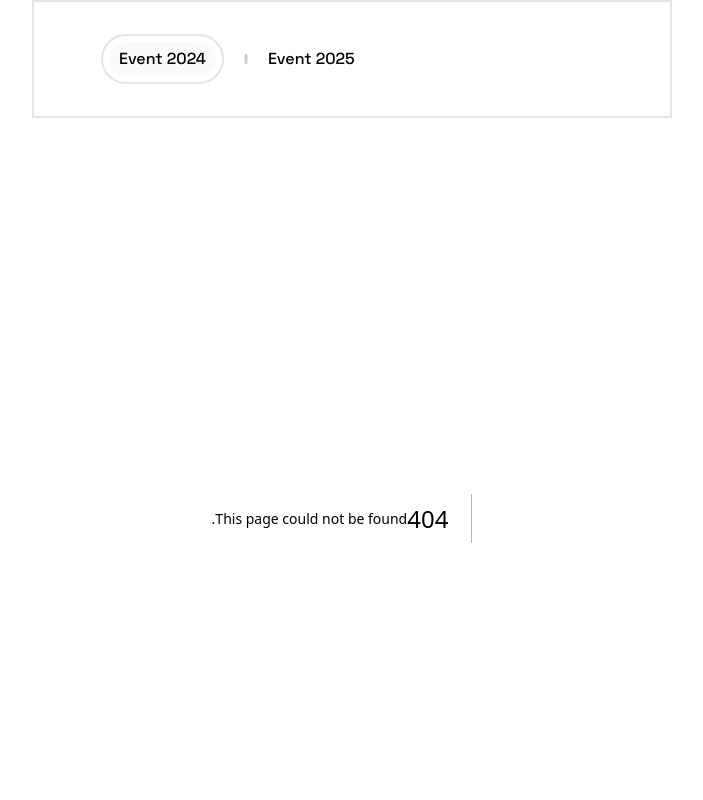
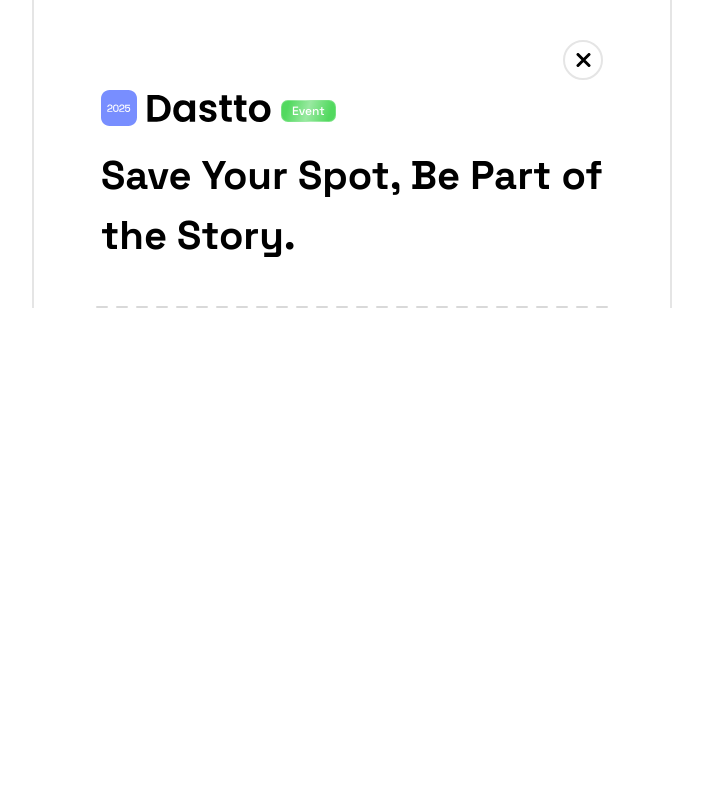
Before and after one commit to Dastto/Dassto-Event, a Next.js app: page /register in a window 1280 px wide. Before the commit this address had no page. Shown: the top 800 px of the page, without its empty margins (288-991 px from the left). Built offline with nearby package versions, Linux system fonts and the light colour scheme.

Commit message:
add HeroRegister

```diff
--- /dev/null
+++ b/src/app/register/page.tsx
@@ -0,0 +1,12 @@
+import RegisterTemolate from '@/components/templates/RegisterTemolate'
+import React from 'react'
+
+function page() {
+  return (
+    <div className="w-full max-w-[640px] sm:border-x-2 border-border">
+        <RegisterTemolate />
+    </div>
+  )
+}
+
+export default page
--- a/src/components/layouts/Footer.tsx
+++ b/src/components/layouts/Footer.tsx
@@ -1,9 +1,18 @@
+"use client";
+
 import Image from 'next/image'
 import Link from 'next/link'
 import React from 'react'
 import DasttoTextFooter from '@/public/images/Dastto-Footer-Text.svg'
+import { usePathname } from 'next/navigation'
 
 function Footer() {
+
+    const pathname = usePathname()
+
+    if (pathname === '/register') {
+        return null
+    }
   return (
     <div className='w-full ltr max-w-[640px] flex items-start justify-start flex-col gap-17 py-10 px-[33px] sm:px-[67px] border-b-2 border-t-2 sm:border-x-2 border-border'>
         <div className='w-full flex items-start justify-start flex-col gap-[30px]'>
--- a/src/components/layouts/Header.tsx
+++ b/src/components/layouts/Header.tsx
@@ -1,6 +1,14 @@
+'use client'
+
 import React from 'react'
+import { usePathname } from 'next/navigation'
 
 function Header() {
+    const pathname = usePathname()
+
+    if (pathname === '/register') {
+        return null
+    }
   return (
     <div className='w-full max-w-[640px] flex items-center justify-end gap-5 py-8 px-[33px] sm:px-[67px] border-b-2 border-t-2 sm:border-x-2 border-border'>
         <p className='font-spaceGrotesk text-[16px] font-medium text-black'>
--- /dev/null
+++ b/src/components/molecules/FormRegister.tsx
@@ -0,0 +1,9 @@
+import React from 'react'
+
+function FormRegister() {
+  return (
+    <div>FormRegister</div>
+  )
+}
+
+export default FormRegister
--- /dev/null
+++ b/src/components/organisms/HeroRegister.tsx
@@ -0,0 +1,75 @@
+"use client";
+
+import Link from 'next/link'
+import React, { useEffect, useState } from 'react'
+import BuyTicketButton from '../atom/BuyTicketButton'
+import logoDasttoEventBox1 from "@/public/images/logo-dastto-event-box-1.svg";
+import logoDasttoEventBox2 from "@/public/images/logo-dastto-event-box-2.svg";
+import logoDasttoEventBox3 from "@/public/images/logo-dastto-event-box-3.svg";
+import logoDasttoEventBox4 from "@/public/images/logo-dastto-event-box-4.svg";
+import Image from 'next/image';
+
+
+const logos = [
+  logoDasttoEventBox1,
+  logoDasttoEventBox2,
+  logoDasttoEventBox3,
+  logoDasttoEventBox4,
+];
+
+function HeroRegister() {
+
+    const [index, setIndex] = useState(0);
+
+    useEffect(() => {
+    const interval = setInterval(() => {
+        setIndex((prev) => (prev + 1) % logos.length);
+    }, 1000);
+    return () => clearInterval(interval);
+    }, []);
+  return (
+    <div className='w-full ltr flex items-start justify-start flex-col gap-[10px] py-[40px] px-[33px] sm:px-[67px]'>
+        <div className='w-full h-fit flex items-center justify-end'>
+            <Link href={"/"} className='w-10 h-10 border-2 border-border rounded-full flex items-center justify-center'>
+                <svg width="15" height="14" viewBox="0 0 15 14" fill="none" xmlns="http://www.w3.org/2000/svg">
+                    <path d="M2 12.5L13 1.5M13 12.5L2 1.5" stroke="black" strokeWidth="3" strokeLinecap="round"/>
+                </svg>
+            </Link>
+        </div>
+        <div className='flex items-center justify-start gap-2.5'>
+        <div className="relative flex w-[36px] h-[36px] items-center justify-center p-2.5 overflow-hidden">
+            {logos.map((img, i) => (
+                <Image
+                key={i}
+                src={img}
+                alt={`logo-${i}`}
+                width={36}
+                height={36}
+                className={`absolute inset-0 w-full h-full transition-opacity duration-700 ease-in-out ${
+                    i === index ? "opacity-100" : "opacity-0"
+                }`}
+                />
+            ))}
+        </div>
+            <svg width="124" height="27" viewBox="0 0 124 27" fill="none" xmlns="http://www.w3.org/2000/svg">
+                <path d="M9.73491 0C12.5104 0 14.9453 0.547383 17.0396 1.64215C19.1591 2.73692 20.7865 4.30269 21.922 6.33946C23.0826 8.35078 23.663 10.6931 23.663 13.3663C23.663 16.0396 23.0826 18.3819 21.922 20.3932C20.7865 22.3791 19.1591 23.9194 17.0396 25.0141C14.9453 26.1089 12.5104 26.6563 9.73491 26.6563H0.5V0H9.73491ZM9.54567 22.1117C12.3212 22.1117 14.4659 21.3479 15.9798 19.8204C17.4937 18.2928 18.2507 16.1414 18.2507 13.3663C18.2507 10.5912 17.4937 8.42716 15.9798 6.87412C14.4659 5.29561 12.3212 4.50636 9.54567 4.50636H5.79872V22.1117H9.54567Z" fill="black"/>
+                <path d="M26.2668 16.0014C26.2668 13.8628 26.6831 11.9661 27.5158 10.3112C28.3737 8.65629 29.5217 7.38331 30.9599 6.49222C32.4234 5.60113 34.0508 5.15559 35.8423 5.15559C37.4067 5.15559 38.7692 5.47383 39.9299 6.11032C41.1158 6.74682 42.062 7.5488 42.7685 8.51626V5.49929H48.1051V26.6563H42.7685V23.5629C42.0872 24.5559 41.141 25.3833 39.9299 26.0453C38.744 26.6818 37.3689 27 35.8045 27C34.0382 27 32.4234 26.5417 30.9599 25.6252C29.5217 24.7086 28.3737 23.4229 27.5158 21.768C26.6831 20.0877 26.2668 18.1655 26.2668 16.0014ZM42.7685 16.0778C42.7685 14.7793 42.5162 13.6719 42.0115 12.7553C41.5069 11.8133 40.8256 11.1004 39.9677 10.6167C39.1099 10.1075 38.1889 9.8529 37.2048 9.8529C36.2208 9.8529 35.3124 10.0948 34.4798 10.5785C33.6471 11.0622 32.9659 11.7751 32.436 12.7171C31.9314 13.6337 31.679 14.7284 31.679 16.0014C31.679 17.2744 31.9314 18.3946 32.436 19.3621C32.9659 20.3041 33.6471 21.0297 34.4798 21.5389C35.3377 22.0481 36.246 22.3027 37.2048 22.3027C38.1889 22.3027 39.1099 22.0608 39.9677 21.5771C40.8256 21.0679 41.5069 20.355 42.0115 19.4385C42.5162 18.4965 42.7685 17.3762 42.7685 16.0778Z" fill="black"/>
+                <path d="M61.304 27C59.5882 27 58.049 26.6945 56.6865 26.0835C55.324 25.447 54.239 24.5941 53.4316 23.5248C52.6494 22.4554 52.2204 21.2716 52.1447 19.9731H57.4813C57.5822 20.7878 57.9733 21.4625 58.6546 21.9972C59.3611 22.5318 60.2316 22.7992 61.2661 22.7992C62.2754 22.7992 63.0576 22.5955 63.6127 22.1881C64.193 21.7808 64.4832 21.2588 64.4832 20.6223C64.4832 19.9349 64.1299 19.4257 63.4234 19.0948C62.7422 18.7383 61.6446 18.3564 60.1307 17.9491C58.5663 17.5672 57.2794 17.1726 56.2702 16.7652C55.2861 16.3578 54.4282 15.7341 53.6965 14.8939C52.99 14.0537 52.6368 12.9208 52.6368 11.495C52.6368 10.3239 52.9648 9.2546 53.6208 8.28713C54.3021 7.31966 55.2609 6.55587 56.4973 5.99576C57.7589 5.43564 59.2349 5.15559 60.9255 5.15559C63.4234 5.15559 65.4168 5.79208 66.9054 7.06506C68.3941 8.31259 69.2142 10.0057 69.3656 12.1443H64.2939C64.2183 11.3041 63.865 10.6421 63.2342 10.1584C62.6286 9.64922 61.8086 9.39462 60.7741 9.39462C59.8153 9.39462 59.0709 9.57284 58.541 9.92928C58.0364 10.2857 57.7841 10.7822 57.7841 11.4187C57.7841 12.1315 58.1373 12.6789 58.8438 13.0608C59.5503 13.4173 60.6479 13.7864 62.1366 14.1683C63.6505 14.5502 64.8995 14.9448 65.8836 15.3522C66.8676 15.7595 67.7129 16.396 68.4194 17.2617C69.1511 18.1018 69.5296 19.2221 69.5548 20.6223C69.5548 21.8444 69.2142 22.9392 68.5329 23.9066C67.8769 24.8741 66.9181 25.6379 65.6565 26.198C64.4201 26.7327 62.9693 27 61.304 27Z" fill="black"/>
+                <path d="M80.0736 9.89109V20.1259C80.0736 20.8388 80.2376 21.3607 80.5656 21.6917C80.9189 21.9972 81.4992 22.1499 82.3066 22.1499H84.7667V26.6563H81.4361C76.9701 26.6563 74.737 24.4668 74.737 20.0877V9.89109H72.2391V5.49929H74.737V0.267326H80.0736V5.49929H84.7667V9.89109H80.0736Z" fill="black"/>
+                <path d="M94.7471 9.89109V20.1259C94.7471 20.8388 94.9111 21.3607 95.2391 21.6917C95.5923 21.9972 96.1727 22.1499 96.9801 22.1499H99.4402V26.6563H96.1096C91.6435 26.6563 89.4105 24.4668 89.4105 20.0877V9.89109H86.9125V5.49929H89.4105V0.267326H94.7471V5.49929H99.4402V9.89109H94.7471Z" fill="black"/>
+                <path d="M112.562 27C110.543 27 108.727 26.5545 107.112 25.6634C105.497 24.7468 104.223 23.4611 103.289 21.8062C102.381 20.1513 101.927 18.2419 101.927 16.0778C101.927 13.9137 102.393 12.0042 103.327 10.3494C104.286 8.69448 105.585 7.4215 107.225 6.53041C108.865 5.61386 110.695 5.15559 112.713 5.15559C114.732 5.15559 116.561 5.61386 118.201 6.53041C119.841 7.4215 121.128 8.69448 122.062 10.3494C123.021 12.0042 123.5 13.9137 123.5 16.0778C123.5 18.2419 123.008 20.1513 122.024 21.8062C121.065 23.4611 119.753 24.7468 118.088 25.6634C116.448 26.5545 114.606 27 112.562 27ZM112.562 22.3409C113.521 22.3409 114.416 22.1117 115.249 21.6535C116.107 21.1697 116.788 20.4569 117.293 19.5149C117.798 18.5728 118.05 17.4272 118.05 16.0778C118.05 14.0665 117.52 12.5262 116.46 11.4569C115.426 10.3621 114.152 9.81471 112.638 9.81471C111.124 9.81471 109.85 10.3621 108.815 11.4569C107.806 12.5262 107.301 14.0665 107.301 16.0778C107.301 18.0891 107.793 19.6421 108.777 20.7369C109.786 21.8062 111.048 22.3409 112.562 22.3409Z" fill="black"/>
+            </svg>
+            <div className='button'>
+                <p className='text-white text-[12px] font-medium'>
+                    Event
+                </p>
+            </div>
+        </div>
+        <p className='text-black text-[40px] font-[700] font-spaceGrotesk mt-2.5'>
+            Save Your Spot, Be Part of the Story.
+        </p>
+    </div>
+  )
+}
+
+export default HeroRegister
--- a/src/components/organisms/ProgramTimeline.tsx
+++ b/src/components/organisms/ProgramTimeline.tsx
@@ -66,7 +66,7 @@
       },
       {
         root: null,
-        threshold: 1,
+        threshold: 0.1,
       }
     );
 
--- /dev/null
+++ b/src/components/templates/RegisterTemolate.tsx
@@ -0,0 +1,15 @@
+import React from 'react'
+import HeroRegister from '@/organisms/HeroRegister'
+
+function RegisterTemolate() {
+  return (
+    <div className='flex items-center justify-center flex-col'>
+        <HeroRegister />
+        <svg className='w-full h-0.5' viewBox="0 0 512 2" fill="none" xmlns="http://www.w3.org/2000/svg">
+            <path d="M511 1H1" stroke="black" strokeOpacity="0.15" strokeWidth="2" strokeLinecap="round" stroke-dasharray="10 10"/>
+        </svg>
+    </div>
+  )
+}
+
+export default RegisterTemolate
```
